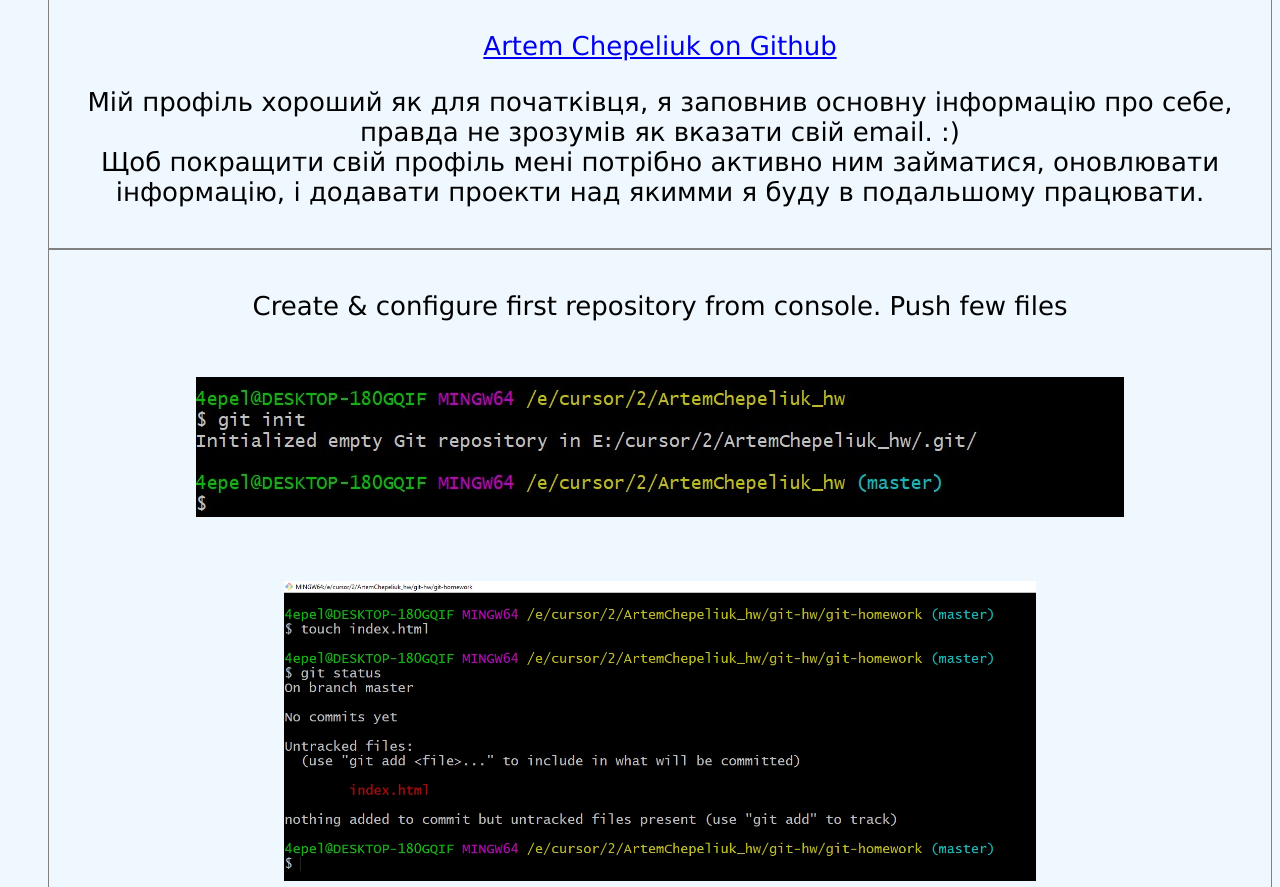
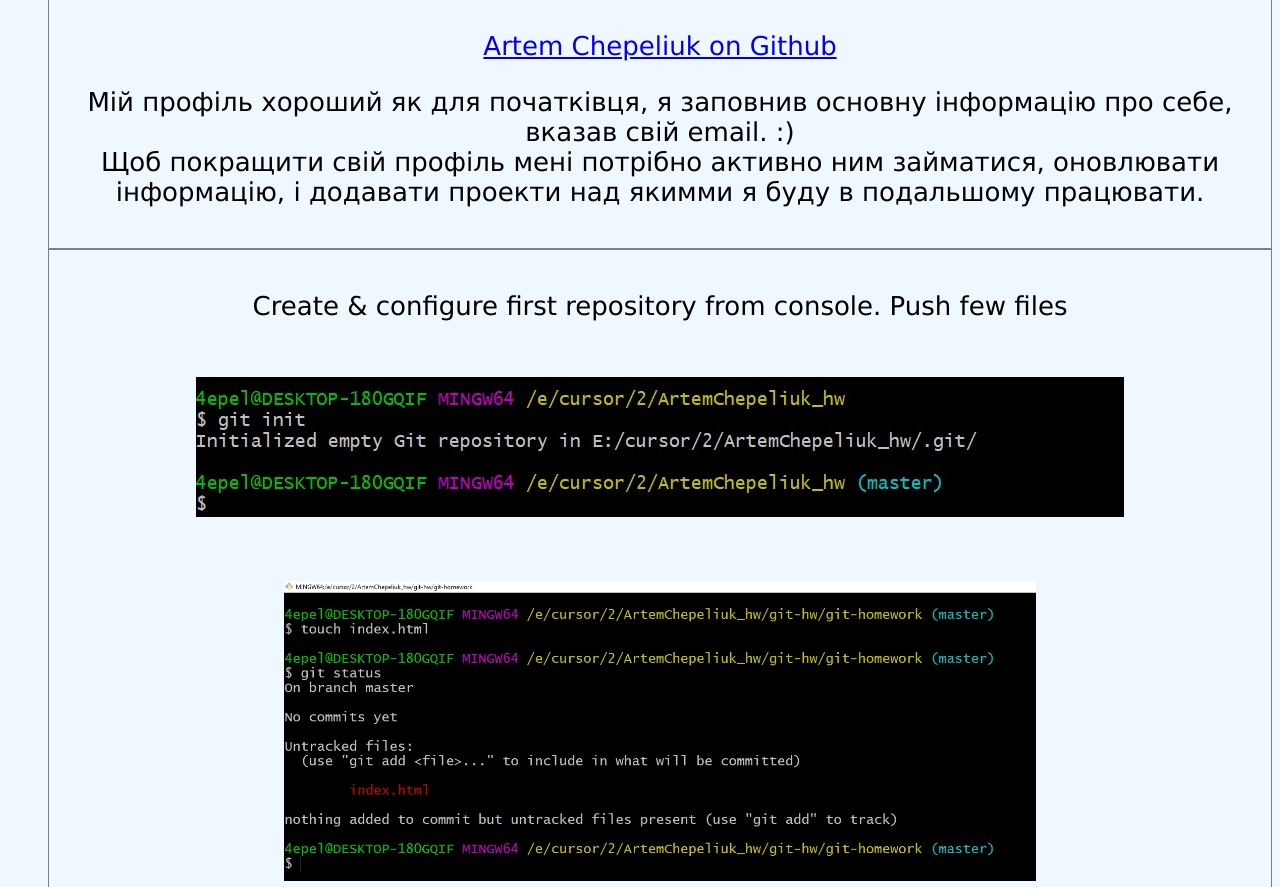
Before and after one commit to ArtemChepeliuk/git-homework, a plain HTML site: page index.html in a window 1280 px wide. Shown: the part 1356-2243 px from the top of the page. Drawn offline with nearby package versions, Linux system fonts and the light colour scheme.

Commit message:
fixed screen profile

```diff
--- a/index.html
+++ b/index.html
@@ -23,7 +23,7 @@
 			<img src="img/github-profile.jpg" class="image"> <br>
 			<a href="https://github.com/ArtemChepeliuk">Artem Chepeliuk on Github</a> <br>
 
-			<p>Мій профіль хороший як для початківця, я заповнив основну інформацію про себе, правда не зрозумів як вказати свій email. :) <br>
+			<p>Мій профіль хороший як для початківця, я заповнив основну інформацію про себе, вказав свій email. :) <br>
 			Щоб покращити свiй профіль мені потрібно активно ним займатися, оновлювати інформацію, і додавати проекти над якимми я буду в подальшому працювати.</p>
 		</li>
 		<li>
```
